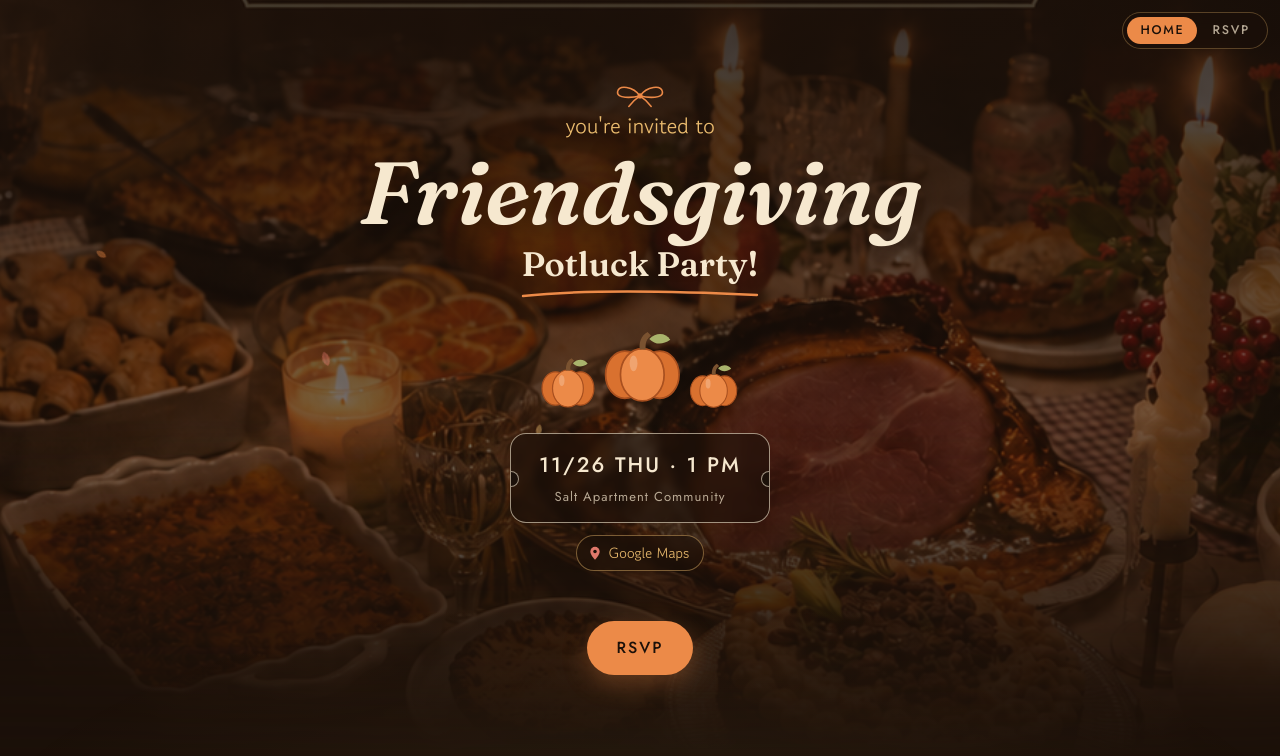
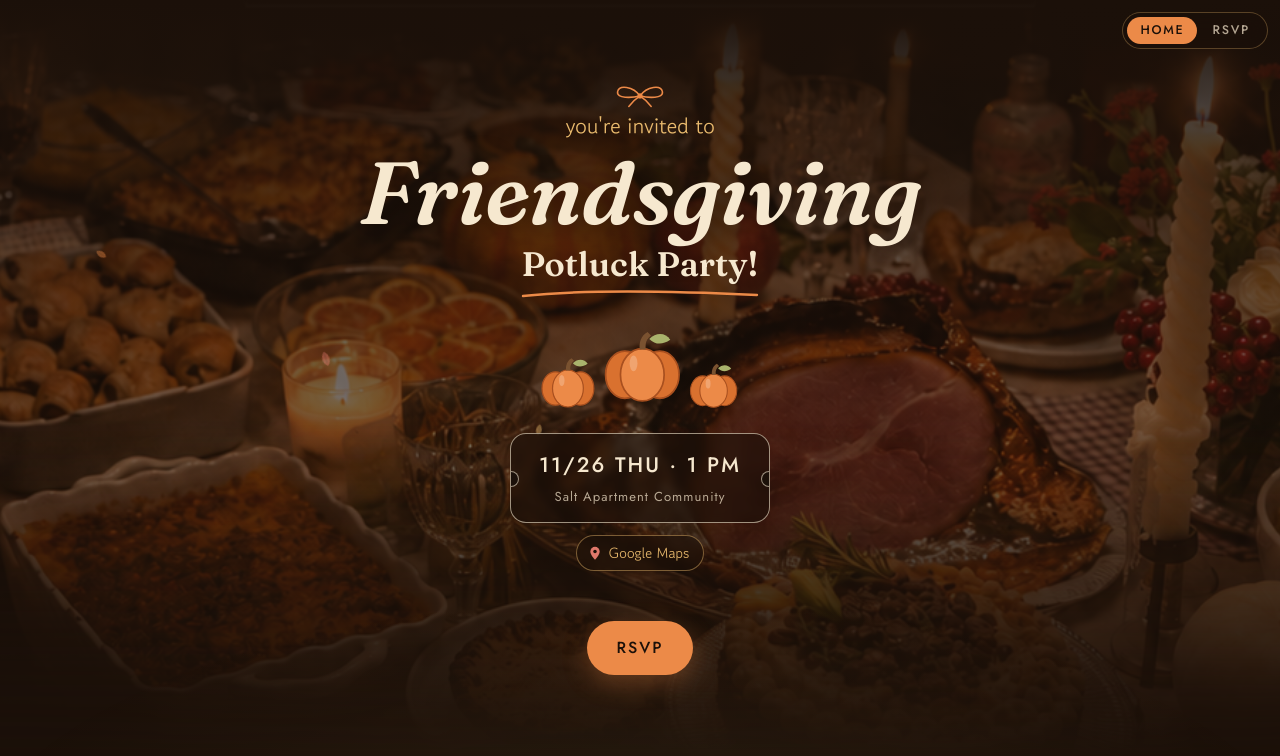
Before and after one commit to friends-giving/friends-giving.github.io, a plain HTML site: page index.html in a window 1280 px wide. Shown: the top 756 px of the page. Drawn offline with Linux system fonts and the light colour scheme; no server answers; a web font is replaced by a local one.

Commit message:
Blend hero top into the browser status bar
Co-Authored-By: Claude Opus 5.5 <noreply@anthropic.com>
Claude-Session: https://claude.ai/code/session_01EoCRY5cupQNtUjCQAkdLw2

```diff
--- a/index.html
+++ b/index.html
@@ -96,7 +96,7 @@
   }
   .hero-bg::after{
     content:"";position:absolute;inset:0;
-    background:linear-gradient(180deg, rgba(27,16,9,.82) 0%, rgba(27,16,9,.72) 30%, rgba(27,16,9,.55) 62%, rgba(27,16,9,.75) 100%);
+    background:linear-gradient(180deg, var(--bg) 0%, rgba(27,16,9,.80) 14%, rgba(27,16,9,.70) 32%, rgba(27,16,9,.55) 62%, rgba(27,16,9,.75) 100%);
   }
   .hero .wrap{display:flex;flex-direction:column;align-items:center}
   .bow{width:84px;height:auto;color:var(--pumpkin);margin-bottom:4px}
```
